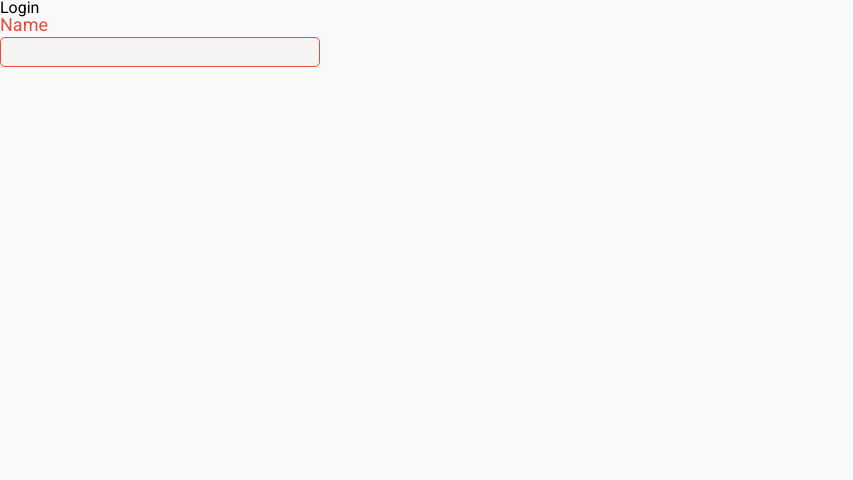
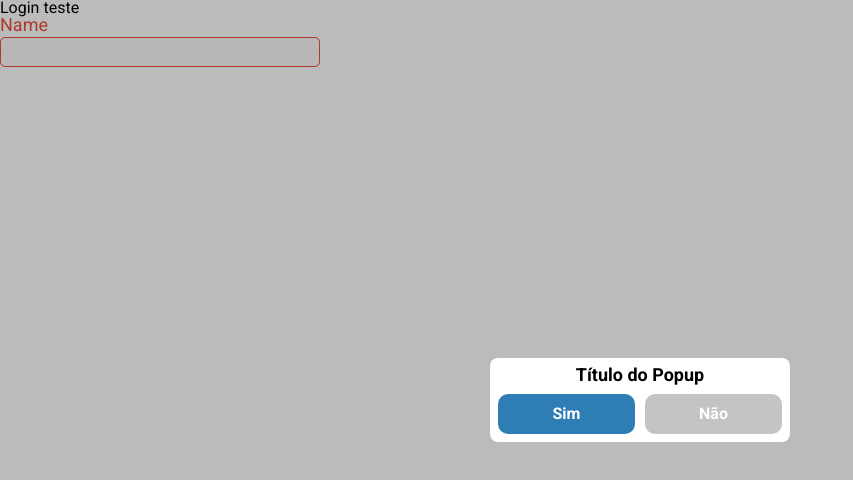
Before and after one commit to henriquemarioto/capstone-m3-borarachar, a React (Vite) app: page /login in a window 1280 px wide. Shown: the top 480 px of the page, without its empty margins (0-853 px from the left). Built offline with nearby package versions, Linux system fonts and the light colour scheme.

Commit message:
feat(cards and popups): create base cards and popups

```diff
--- a/src/components/Button/index.jsx
+++ b/src/components/Button/index.jsx
@@ -1,7 +1,7 @@
 import { Container } from "./style";
 
 function Button({ hover = false, ...rest }) {
-  return <Container hover={hover}  {...rest}></Container>;
+  return <Container hover={hover} {...rest}></Container>;
 }
 
 export default Button;
--- /dev/null
+++ b/src/components/Card/styles.js
@@ -0,0 +1,9 @@
+import styled from "styled-components";
+export const Container = styled.div`
+  display: flex;
+  flex-direction: column;
+  gap: 5px;
+  border-radius: 10px;
+  padding: 10px;
+  border: 1px solid #dfdfdf;
+`;
--- /dev/null
+++ b/src/components/CardGroup/styles.js
@@ -0,0 +1,32 @@
+import styled from "styled-components";
+
+export const Image = styled.div`
+  display: flex;
+  flex-direction: row;
+  align-items: center;
+  gap: 10px;
+  img {
+    width: 30px;
+    border-radius: 5px;
+  }
+  span {
+    background-color: var(--gray);
+    color: var(--white);
+    font-weight: 900;
+    font-size: 17px;
+  }
+`;
+
+export const Title = styled.div`
+  font-weight: 900;
+  font-size: 17px;
+`;
+
+export const Content = styled.div``;
+
+export const AdmIco = styled.img`
+  width: 15px;
+  height: 15px;
+`;
+
+export const newGroupContainer = styled.div``;
--- /dev/null
+++ b/src/components/Popup/index.jsx
@@ -0,0 +1,73 @@
+import Button from "../Button";
+// import { Card } from "../Card";
+import {
+  Container,
+  Content,
+  Buttons,
+  InputPopup,
+  SectionInput,
+  ContentnewGroup,
+} from "./styles";
+export const Popup = () => {
+  const type = "PopupAdm";
+  switch (type) {
+    case "confirm":
+      return (
+        <Container>
+          <Content>
+            <span>Título do Popup</span>
+            <p>
+              Mussum Ipsum, cacilds vidis litro abertis. Em pé sem cair, deitado
+              sem dormir, sentado sem cochilar e fazendo pose.Paisis, filhis,
+              espiritis
+            </p>
+            <Buttons>
+              <Button hover size="full" colour="blue">
+                Sim
+              </Button>
+              <Button hover size="full" colour="gray">
+                Não
+              </Button>
+            </Buttons>
+          </Content>
+        </Container>
+      );
+
+    case "input":
+      return (
+        <Container>
+          <Content>
+            <span>Título do Popup</span>
+            <SectionInput>
+              <label>Nome do input</label>
+              <InputPopup />
+            </SectionInput>
+            <Buttons>
+              <Button hover size="full" colour="blue">
+                Sim
+              </Button>
+              <Button hover size="full" colour="gray">
+                Não
+              </Button>
+            </Buttons>
+          </Content>
+        </Container>
+      );
+    case "PopupAdm":
+      return (
+        <Container>
+          <Content>
+            <span>Título do Popup</span>
+            <Buttons>
+              <Button hover size="full" colour="blue">
+                Sim
+              </Button>
+              <Button hover size="full" colour="gray">
+                Não
+              </Button>
+            </Buttons>
+          </Content>
+        </Container>
+      );
+  }
+};
--- /dev/null
+++ b/src/components/Popup/styles.js
@@ -0,0 +1,52 @@
+import styled from "styled-components";
+import Input from "../Input";
+
+export const Container = styled.div`
+  position: absolute;
+  display: flex;
+  align-items: center;
+  justify-content: center;
+  top: 0;
+  width: 100vw;
+  height: 100vh;
+  background: var(--black-25);
+`;
+
+export const InputPopup = styled(Input)`
+  input {
+    width: 100%;
+    background: transparent;
+    border: 2px solid var(--gray);
+  }
+`;
+
+export const Content = styled.div`
+  padding: 8px;
+  background-color: var(--white);
+  text-align: center;
+  width: 300px;
+  border: none;
+  border-radius: 8px;
+  display: flex;
+  flex-direction: column;
+  gap: 10px;
+  span {
+    font-size: 18px;
+    font-weight: bold;
+  }
+`;
+
+export const Buttons = styled.div`
+  display: flex;
+  flex-direction: row;
+  gap: 10px;
+  justify-content: space-around;
+`;
+
+export const SectionInput = styled.section`
+  text-align: left;
+  font-weight: 500;
+  font-size: 14px;
+`;
+
+export const ContentnewGroup = styled.div``;
--- a/src/pages/Login/index.jsx
+++ b/src/pages/Login/index.jsx
@@ -1,4 +1,10 @@
+import { Popup } from "../../components/Popup";
 import { Container } from "./styles";
 export const Login = () => {
-  return <Container>Login</Container>;
+  return (
+    <Container>
+      Login teste
+      <Popup />
+    </Container>
+  );
 };
--- a/src/pages/Login/styles.js
+++ b/src/pages/Login/styles.js
@@ -1,3 +1,5 @@
 import styled from "styled-components";
 
-export const Container = styled.div``;
+export const Container = styled.div`
+  color: black;
+`;
```
Also changed, not shown: src/components/CardGroup/index.jsx (added, +43 -0 lines), src/img/Group14.svg (added), src/img/netflix.jpg (added).
